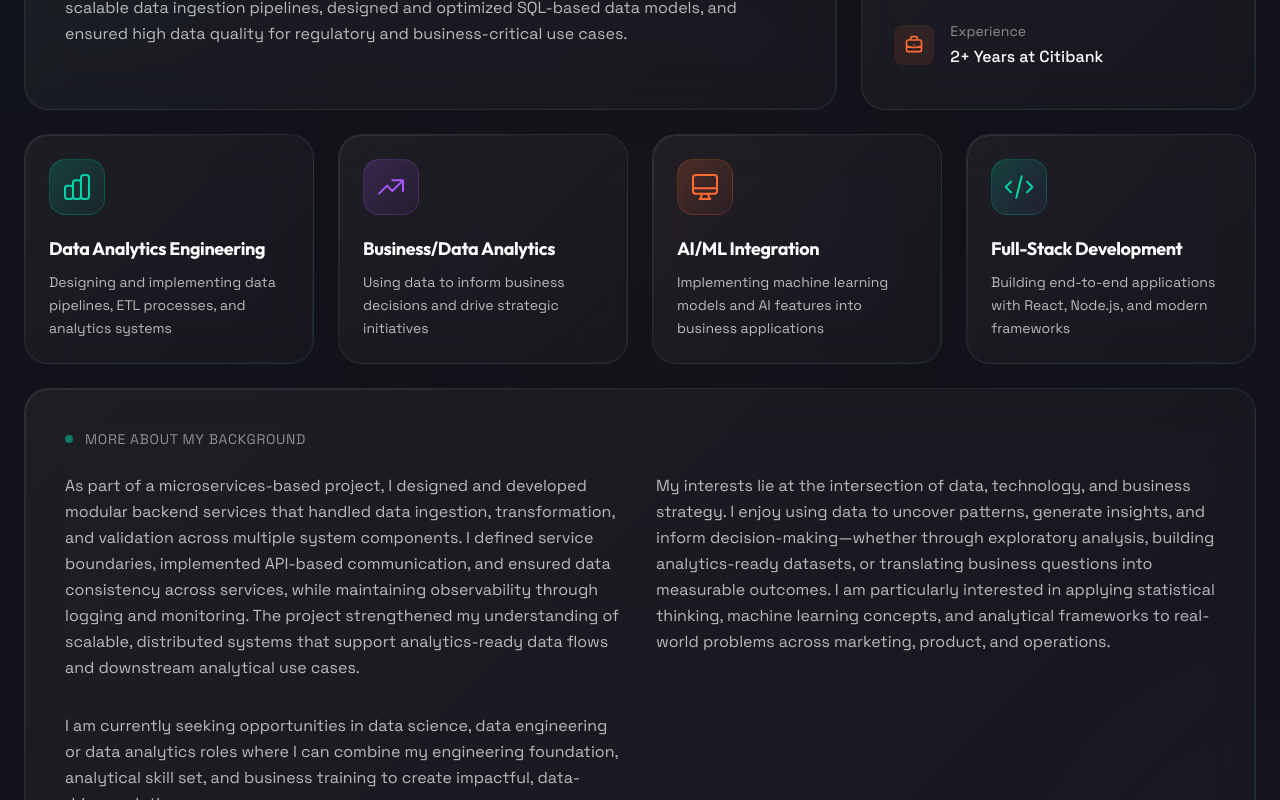
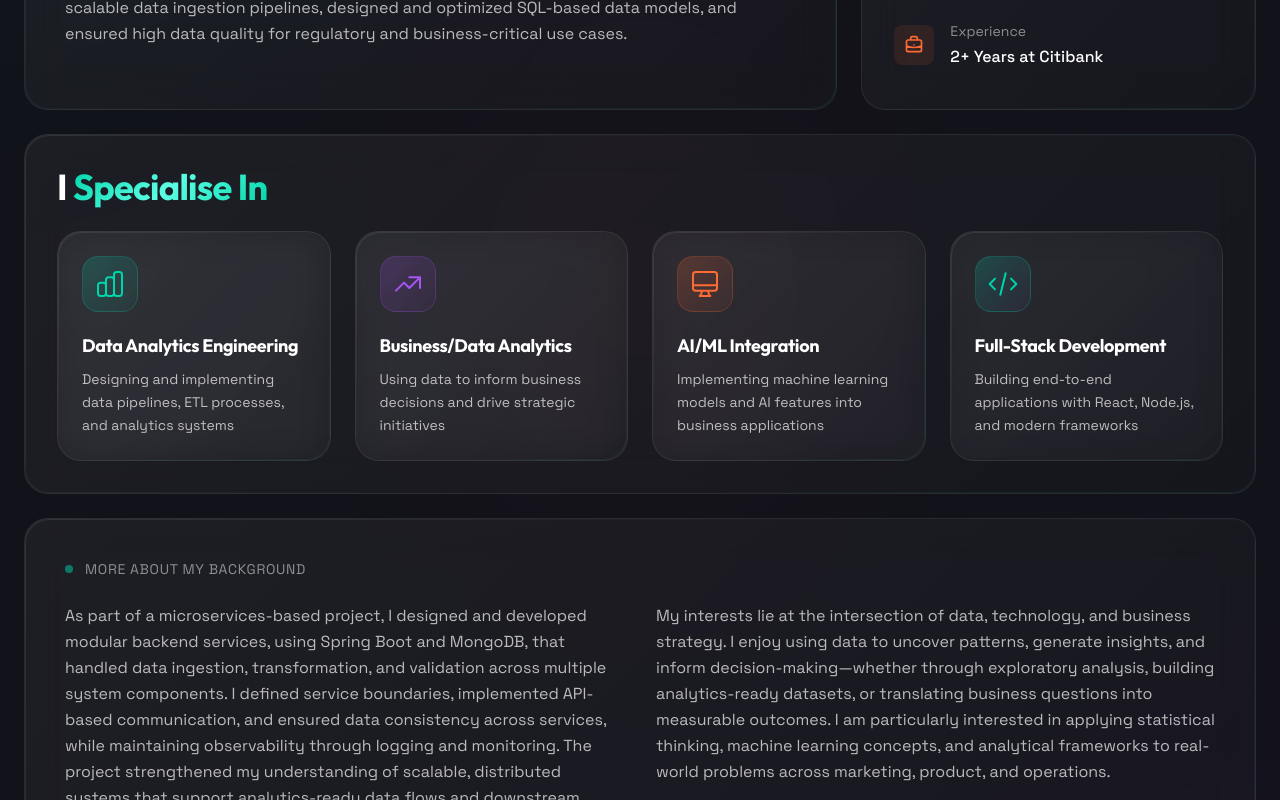
Before and after one commit to sriya-vemuri/MyPortfolio, a React (Vite) app: page / in a window 1280 px wide. Shown: the part 1360-2160 px from the top of the page. Built offline with nearby package versions, Linux system fonts and the light colour scheme; a web font is replaced by a local one.

Commit message:
Some edits

```diff
--- a/src/components/About.jsx
+++ b/src/components/About.jsx
@@ -162,13 +162,41 @@ const About = () => {
               </div>
             </div>
           </motion.div>
+        </motion.div>
 
-          {/* What I Do - 4 cards in a row */}
+        {/* I Specialise In Section */}
+        <motion.div
+          initial={{ opacity: 0, y: 30 }}
+          whileInView={{ opacity: 1, y: 0 }}
+          viewport={{ once: true }}
+          transition={{ duration: 0.6, delay: 0.2 }}
+          className="mt-6"
+        >
+          <motion.div
+            variants={containerVariants}
+            initial="hidden"
+            whileInView="visible"
+            viewport={{ once: true, margin: '-100px' }}
+            className="glass-card p-6 lg:p-8"
+          >
+            <motion.div
+              initial={{ opacity: 0, y: 20 }}
+              whileInView={{ opacity: 1, y: 0 }}
+              viewport={{ once: true }}
+              transition={{ duration: 0.6 }}
+              className="mb-6"
+            >
+              <h3 className="font-display text-3xl md:text-4xl font-bold text-text-primary">
+                I <span className="gradient-text">Specialise In</span>
+              </h3>
+            </motion.div>
+
+            <div className="grid grid-cols-1 md:grid-cols-2 lg:grid-cols-4 gap-6">
               {portfolioData.about.whatIDo.map((item, index) => (
                 <motion.div
                   key={index}
                   variants={itemVariants}
-              className="lg:col-span-3 glass-card glass-card-hover p-6 group"
+                  className="glass-card glass-card-hover p-6 group"
                 >
                   <div className={`w-14 h-14 rounded-2xl bg-gradient-to-br ${accentColors[index % 4].bg} flex items-center justify-center mb-5 border ${accentColors[index % 4].border} ${accentColors[index % 4].text} group-hover:scale-110 transition-transform duration-300`}>
                     {iconMap[item.icon] || item.icon}
@@ -181,6 +209,8 @@ const About = () => {
                   </p>
                 </motion.div>
               ))}
+            </div>
+          </motion.div>
         </motion.div>
 
         {/* Extended bio in a card */}
--- a/src/data/portfolioData.js
+++ b/src/data/portfolioData.js
@@ -21,7 +21,7 @@ export const portfolioData = {
 
 Previously, I worked as a backend software engineer at Citibank, where I supported data-intensive systems within Trade and Treasury Services. In this role, I built and maintained scalable data ingestion pipelines, designed and optimized SQL-based data models, and ensured high data quality for regulatory and business-critical use cases.
 
-As part of a microservices-based project, I designed and developed modular backend services that handled data ingestion, transformation, and validation across multiple system components. I defined service boundaries, implemented API-based communication, and ensured data consistency across services, while maintaining observability through logging and monitoring. The project strengthened my understanding of scalable, distributed systems that support analytics-ready data flows and downstream analytical use cases.
+As part of a microservices-based project, I designed and developed modular backend services, using Spring Boot and MongoDB, that handled data ingestion, transformation, and validation across multiple system components. I defined service boundaries, implemented API-based communication, and ensured data consistency across services, while maintaining observability through logging and monitoring. The project strengthened my understanding of scalable, distributed systems that support analytics-ready data flows and downstream analytical use cases.
 
 My interests lie at the intersection of data, technology, and business strategy. I enjoy using data to uncover patterns, generate insights, and inform decision-making—whether through exploratory analysis, building analytics-ready datasets, or translating business questions into measurable outcomes. I am particularly interested in applying statistical thinking, machine learning concepts, and analytical frameworks to real-world problems across marketing, product, and operations.
 
```
Lines whose indentation alone changed are shown as unchanged.
